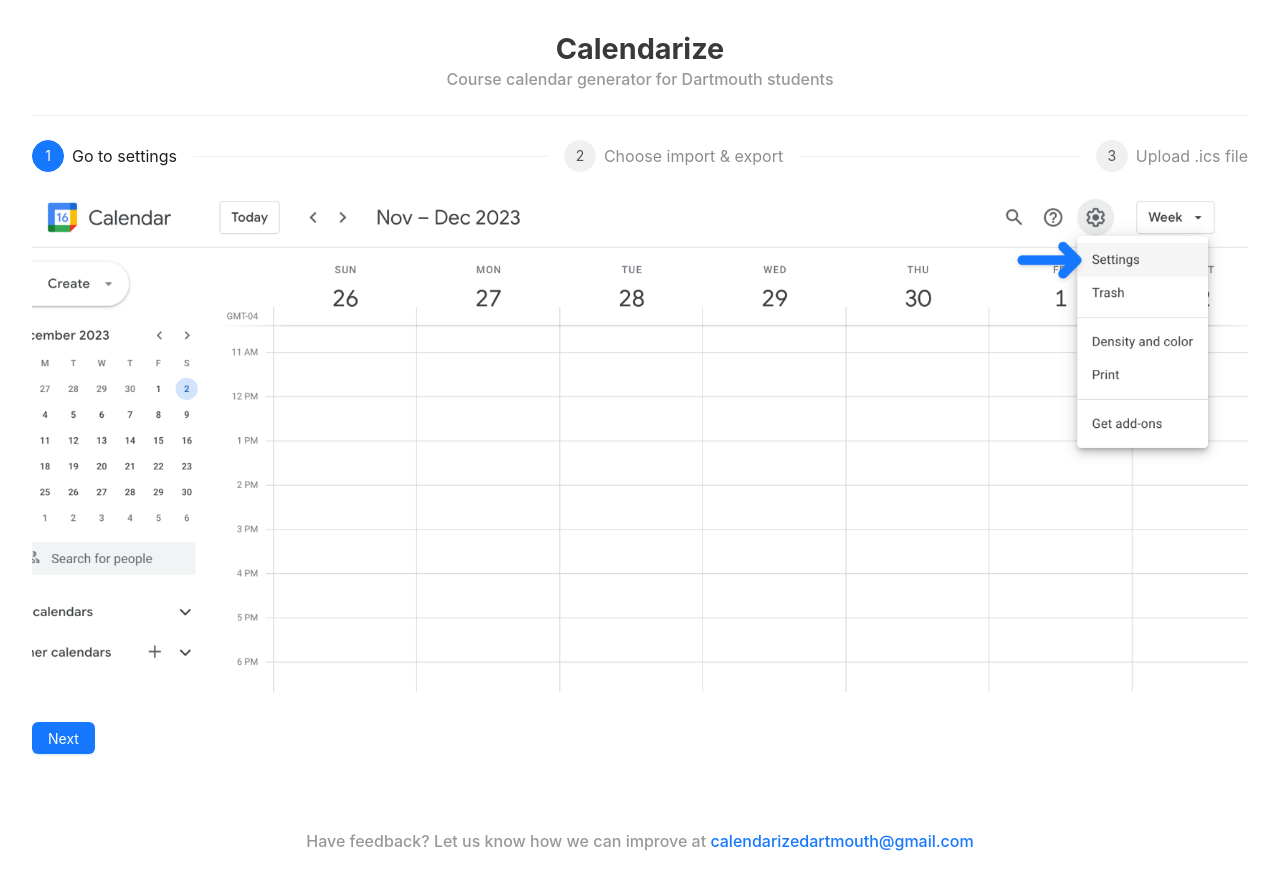
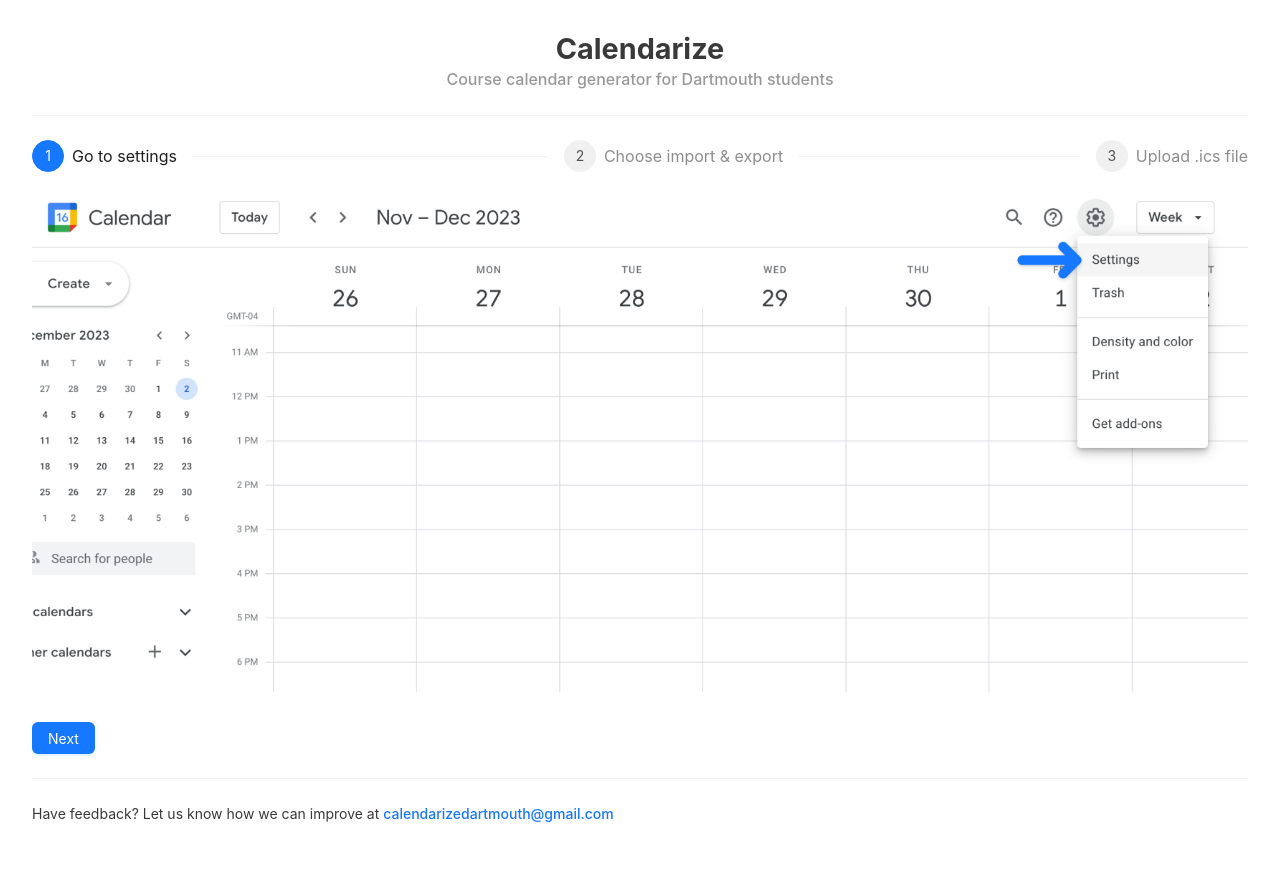
Before and after one commit to dartmouth-cs98-23f/hack-a-thing-1-pfeff-gnibus, a React (Vite) app: page /instructions in a window 1280 px wide. After the commit the page ends 856 px from the top, so only its background shows below. Built offline with nearby package versions, Linux system fonts and the light colour scheme.

Commit message:
minor styling changes

```diff
--- a/src/index.css
+++ b/src/index.css
@@ -39,9 +39,12 @@
 }
 
 .footer {
-  margin-top: 75px;
-  display: flex;
-  justify-content: center;
+  margin-top: 1rem;
+}
+
+.footer-subtext {
+  font-size: 14px;
+  font-weight: 400;
 }
 
 h1 {
--- a/src/main.tsx
+++ b/src/main.tsx
@@ -5,6 +5,7 @@
 import './index.css';
 import { Provider } from 'react-redux'
 import { store } from './store'
+import { Divider } from 'antd';
 
 
 ReactDOM.render(
@@ -18,8 +19,9 @@
         <Route path="/" element={<App />} />
         <Route path="/instructions" element={<Instructions />} />
       </Routes>
+      <Divider />
       <footer className='footer'>
-        <p className='header-subtext'>Have feedback? Let us know how we can improve at <a href="mailto: calendarizedartmouth@gmail.com">calendarizedartmouth@gmail.com</a></p>
+        <p className='footer-subtext'>Have feedback? Let us know how we can improve at <a href="mailto: calendarizedartmouth@gmail.com">calendarizedartmouth@gmail.com</a></p>
       </footer>
     </BrowserRouter>
   </Provider>,
```
